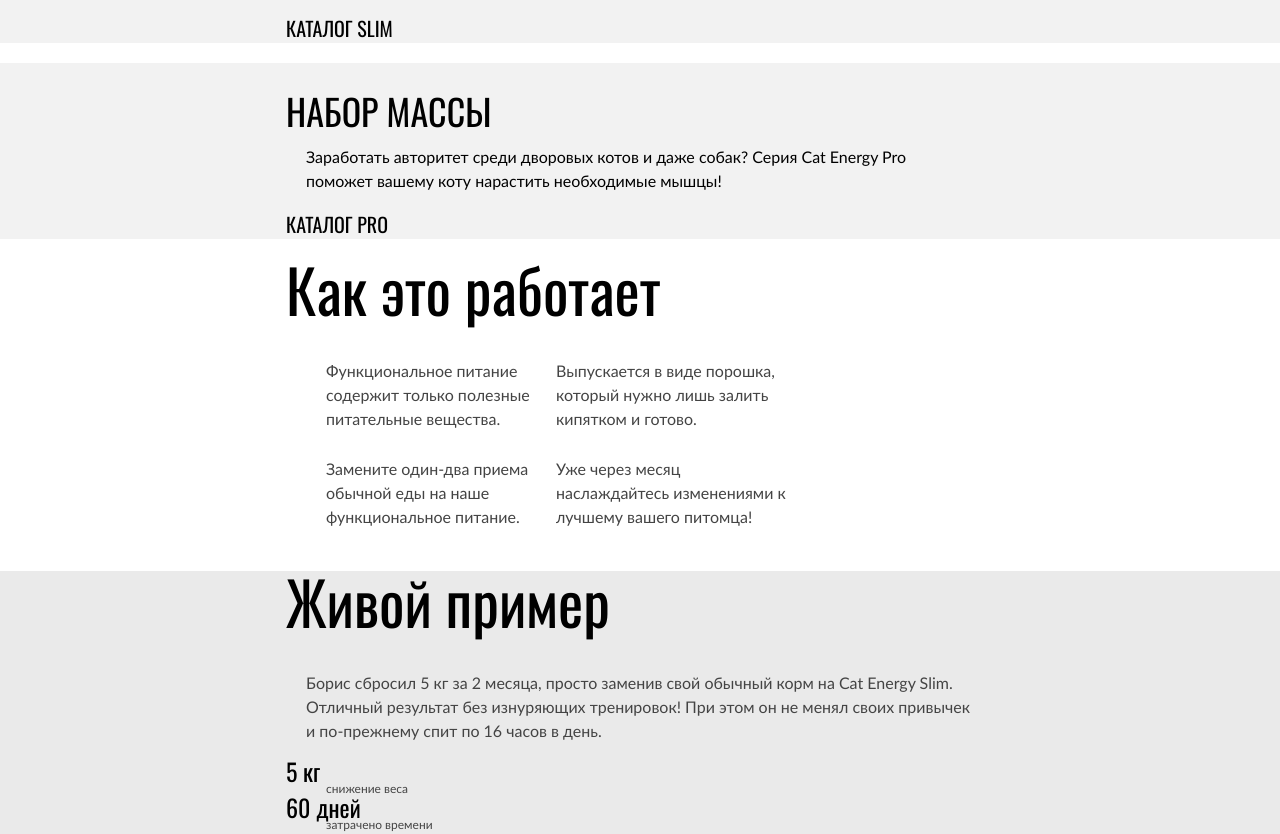
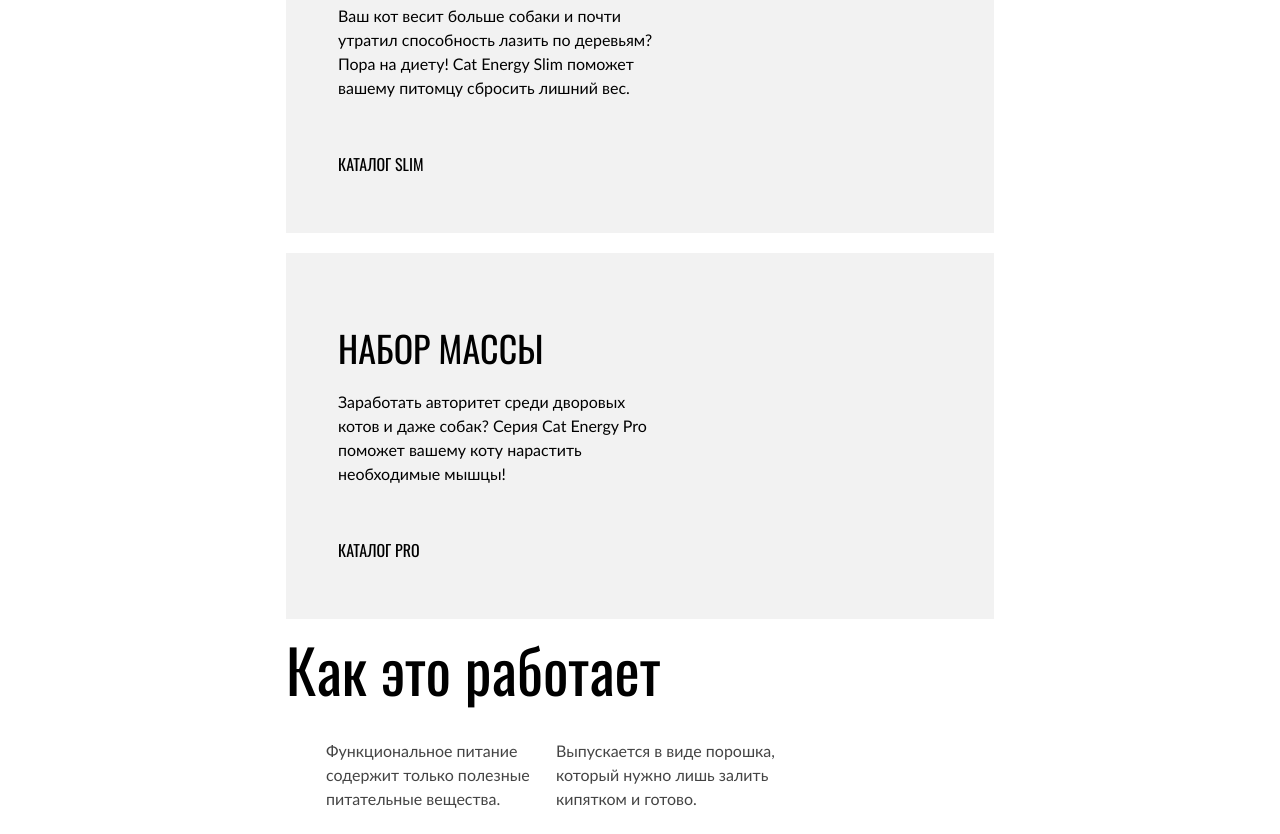
Before and after one commit to htmlacademy-adaptive/2121259-cat-energy-27, a website: page source/index.html in a window 1280 px wide. Shown: the part 781-1615 px from the top of the page. Drawn offline with nearby package versions, Linux system fonts and the light colour scheme; files that its build step writes are made by us from their sources.

Commit message:
верстает адаптиные сетки блока программы

```diff
--- a/source/index.html
+++ b/source/index.html
@@ -46,25 +46,23 @@
         </div>
       </section>
       <section class="program">
-        <div class="program__item">
-          <div class="program__item__wrapper">
+        <div class="program__wrapper">
+          <div class="program__item">
           <h3 class="program__item-title">Похудение</h3>
           <p class="program__item-text">Ваш кот весит больше собаки и почти утратил способность лазить по деревьям? Пора на диету! Cat Energy Slim поможет вашему питомцу сбросить лишний вес.</p>
           <a class="program__item-link" href="#">Каталог Slim</a>
-        </div>
-        </div>
-        <div class="program__item">
-          <div class="program__item__wrapper">
+          </div>
+          <div class="program__item">
           <h3 class="program__item-title">Набор массы</h3>
           <p class="program__item-text">Заработать авторитет среди дворовых котов и даже собак? Серия Cat Energy Pro поможет вашему коту нарастить необходимые мышцы!</p>
           <a class="program__item-link" href="#">Каталог Pro</a>
-        </div>
+          </div>
         </div>
       </section>
       <section class="special">
         <div class="special__wrapper">
           <h4 class="special__title">Как это работает</h4>
-          <ol class="special__list">
+          <ul class="special__list">
             <li class="special__item">
               Функциональное питание содержит только полезные питательные вещества.
             </li>
@@ -77,7 +75,7 @@
             <li class="special__item">
               Уже через месяц наслаждайтесь изменениями к лучшему вашего питомца!
             </li>
-          </ol>
+          </ul>
         </div>
       </section>
       <section class="example">
--- a/source/less/blocks/button-catalog.less
+++ b/source/less/blocks/button-catalog.less
@@ -6,7 +6,7 @@
 .button-catalog__link {
   display: inline-block;
   box-sizing: border-box;
-  width: 280px;
+  width: 100%;
   text-align: center;
   text-decoration: none;
   color: #ffffff;
--- a/source/less/blocks/catalog.less
+++ b/source/less/blocks/catalog.less
@@ -44,7 +44,7 @@
     width: 708px;
   }
 
-  @media (min-width: @tablet-width) {
+  @media (min-width: @desktop-width) {
     width: 1220px;
   }
 }
--- a/source/less/blocks/program.less
+++ b/source/less/blocks/program.less
@@ -1,26 +1,25 @@
 .program {
     background-color: @basic-white;
-
-    @media (min-width:@desktop-width) {
-      display: flex;
-    }
 }
 
 .program__item {
     background-color: @basic-grey;
+    padding-top: 30px;
+    padding-left: 20px;
+    padding-bottom: 22px;
+    padding-right: 33px;
     margin-bottom: 20px;
-}
 
-.program__item__wrapper {
-  margin: 0 auto;
-  width: 280px;
-
-  @media (min-width:@tablet-width) {
-    width: 708px;
+    @media (min-width:@tablet-width) {
+      padding-top: 77px;
+      padding-left: 52px;
+      padding-bottom: 57px;
+      padding-right: 330px;
   }
 
   @media (min-width:@desktop-width) {
-    width: 570px;
+    padding-bottom: 59px;
+    padding-right: 65px;
   }
 }
 
@@ -33,13 +32,19 @@
     text-transform: uppercase;
     color: @basic-black;
     text-align: center;
-    padding-top: 30px;
     margin: 0;
+    margin-bottom: 29px;
 
     @media (min-width:@tablet-width) {
       font-size: 36px;
       line-height: 36px;
       text-align: left;
+      margin-bottom: 24px;
+    }
+
+    @media (min-width:@desktop-width) {
+      margin-bottom: 73px;
+      text-align: center;
     }
 }
 
@@ -50,23 +55,40 @@
     font-size: 14px;
     line-height: 18px;
     color: #444444;
-    padding-left: 20px;
-    padding-right: 33px;
+    margin: 0;
+    margin-bottom: 42px;
 
     @media (min-width:@tablet-width) {
       font-size: 16px;
       line-height: 24px;
       color: #000000;
+      margin-bottom: 52px;
+  }
+
+  @media (min-width:@desktop-width) {
+    margin-bottom: 27px;
   }
 }
 
 .program__item-link {
+    display: block;
     text-decoration: none;
     color: #000000;
     text-transform: uppercase;
+}
 
-    @media (min-width:@tablet-width) {
-      font-size: 20px;
-      line-height: 30px;
+.program__wrapper {
+  margin: 0 auto;
+  width: 280px;
+
+  @media (min-width:@tablet-width) {
+    width: 708px;
+  }
+
+  @media (min-width:@desktop-width) {
+    display: grid;
+    grid-template-columns: 570px 570px;
+    column-gap: 80px;
+    width: 1220px;
   }
 }
--- a/source/less/blocks/special.less
+++ b/source/less/blocks/special.less
@@ -7,7 +7,7 @@
     }
 
     @media (min-width:@desktop-width) {
-      display: flex;
+
     }
 }
 
```
